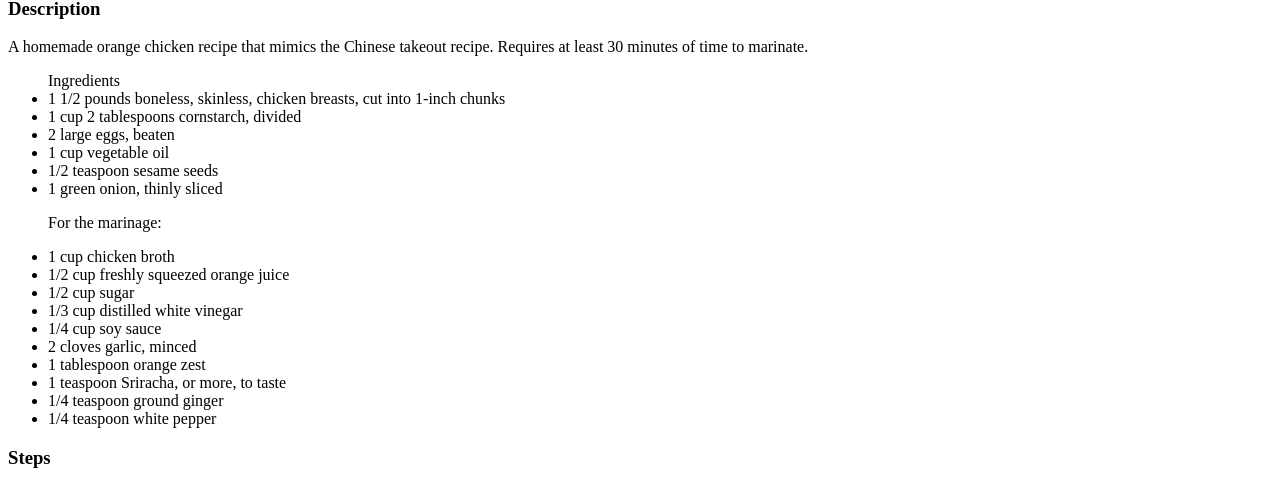
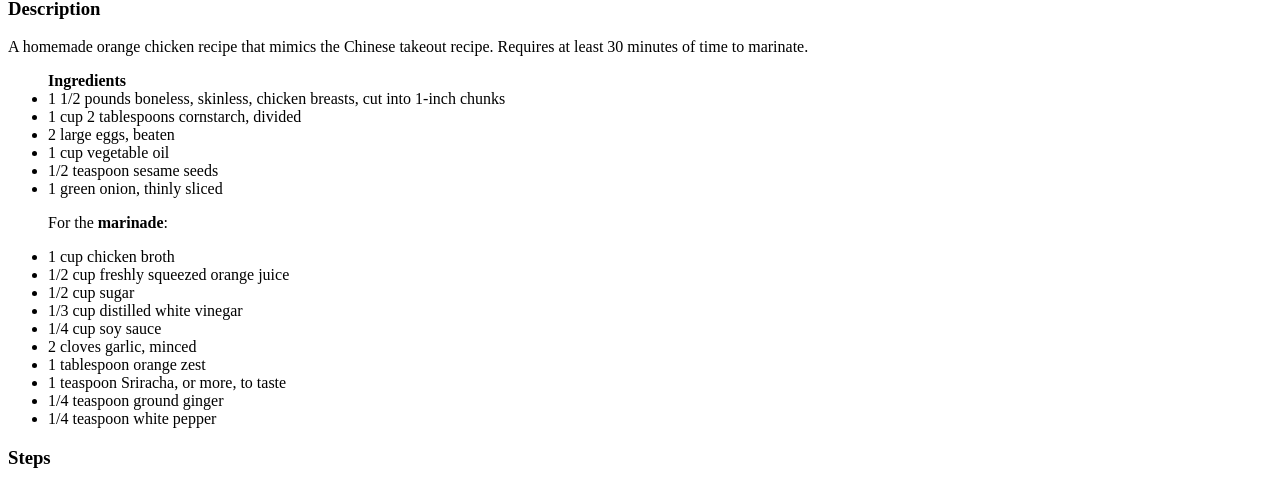
Before and after one commit to ezzybee/odin-recipes, a plain HTML site: page recipes/orangeChicken.html in a window 1280 px wide. Shown: the part 924-1402 px from the top of the page. Drawn offline with Linux system fonts and the light colour scheme.

Commit message:
Fixed a typo in the ingredients list
Marinage to marinade

```diff
--- a/recipes/orangeChicken.html
+++ b/recipes/orangeChicken.html
@@ -11,14 +11,14 @@
     <img src="../images/orangeChicken.png" alt="Image of the dish orange chicken.">
     <h3>Description</h3>
     <p>A homemade orange chicken recipe that mimics the Chinese takeout recipe. Requires at least 30 minutes of time to marinate.</p>
-    <ul> Ingredients
+    <ul> <strong>Ingredients</strong>
         <li>1 1/2 pounds boneless, skinless, chicken breasts, cut into 1-inch chunks</li>
         <li>1 cup 2 tablespoons cornstarch, divided</li>
         <li>2 large eggs, beaten</li>
         <li>1 cup vegetable oil</li>
         <li>1/2 teaspoon sesame seeds</li>
         <li>1 green onion, thinly sliced</li>
-        <p>For the marinage:</p>
+        <p>For the <strong>marinade</strong>:</p>
         <li>1 cup chicken broth</li>
         <li>1/2 cup freshly squeezed orange juice</li>
         <li>1/2 cup sugar</li>
```
